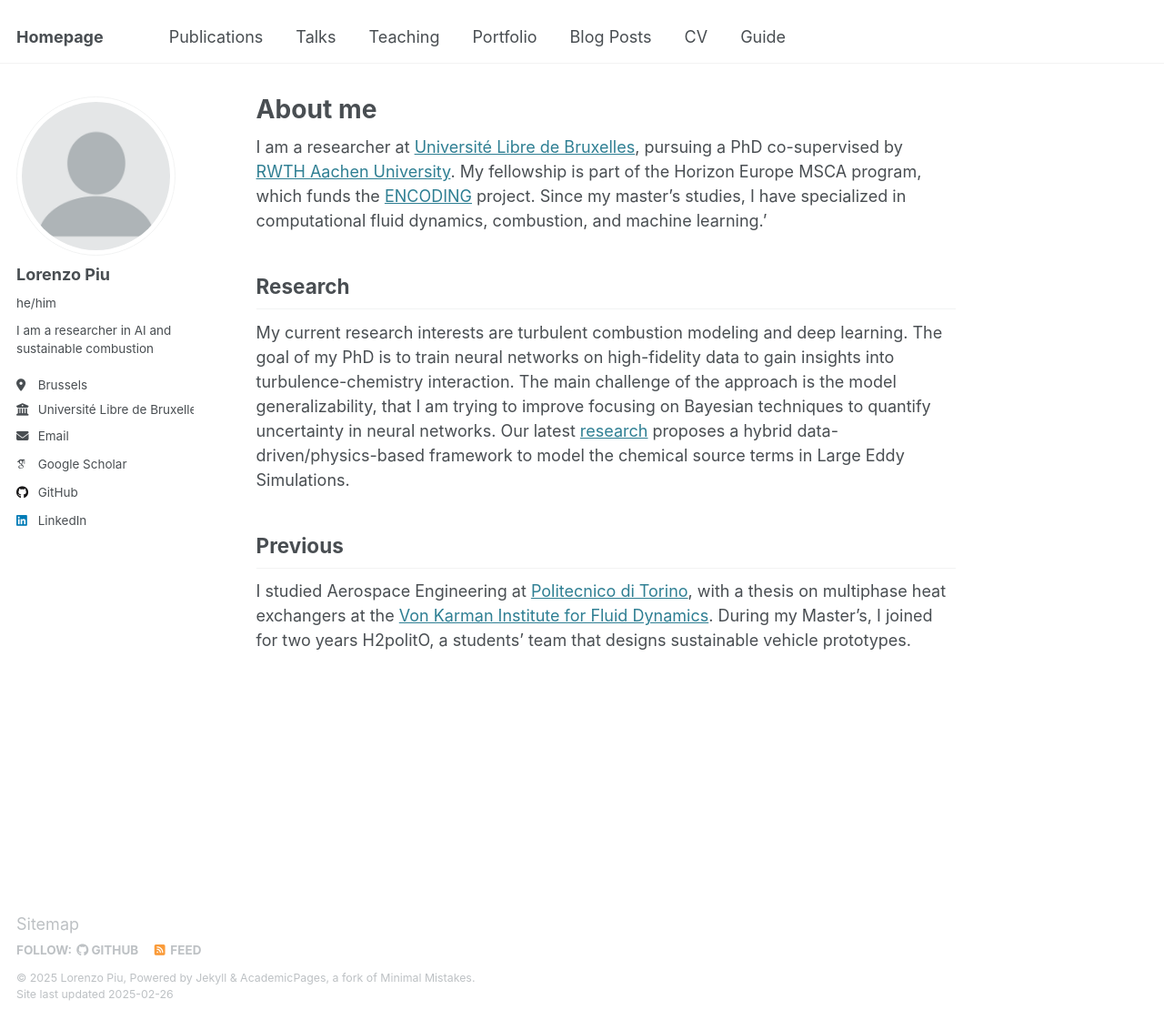
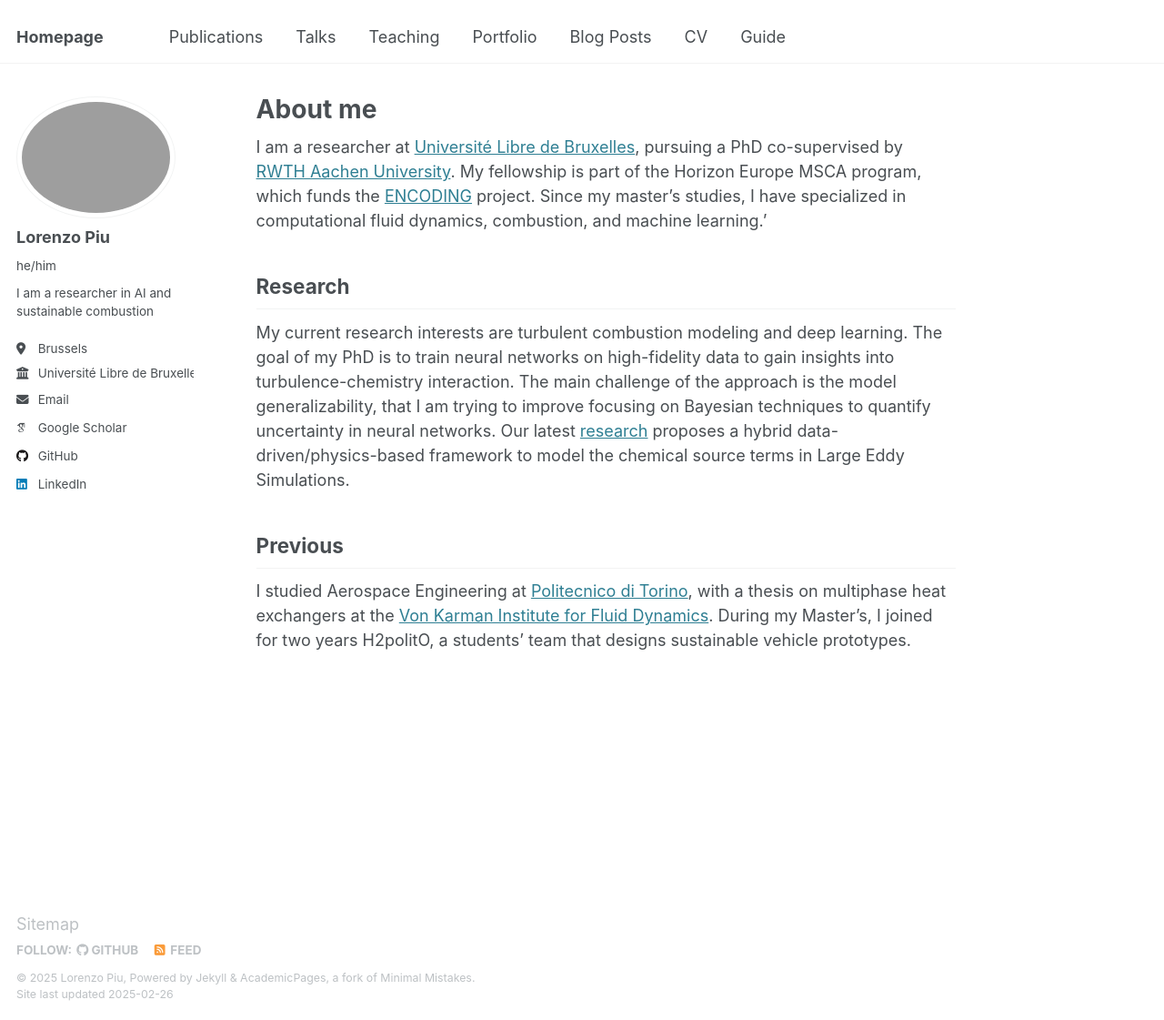
Before and after one commit to LorenzoPiu/LorenzoPiu.github.io, a Jekyll site: the page built from _pages/about.md, in a window 1280 px wide and 1121 px high. Shown: the whole window at 91% size. Built offline with Jekyll 4.4.1, drawn with Linux system fonts in a browser that asks for light colours; some web fonts are replaced.

Commit message:
profile pic update

```diff
--- a/_config.yml
+++ b/_config.yml
@@ -22,7 +22,7 @@ repository               : "LorenzoPiu/LorenzoPiu.github.io"
 #               Additional customization can be done by editing /_includes/author-profile.html
 author:
   # Biographic information
-  avatar           : "profile.png"
+  avatar           : "profile_pic.png"
   name             : "Lorenzo Piu"
   pronouns         : "he/him"
   bio              : "I am a researcher in AI and sustainable combustion"
```
Also changed, not shown: images/profile_pic.jpg (added).
